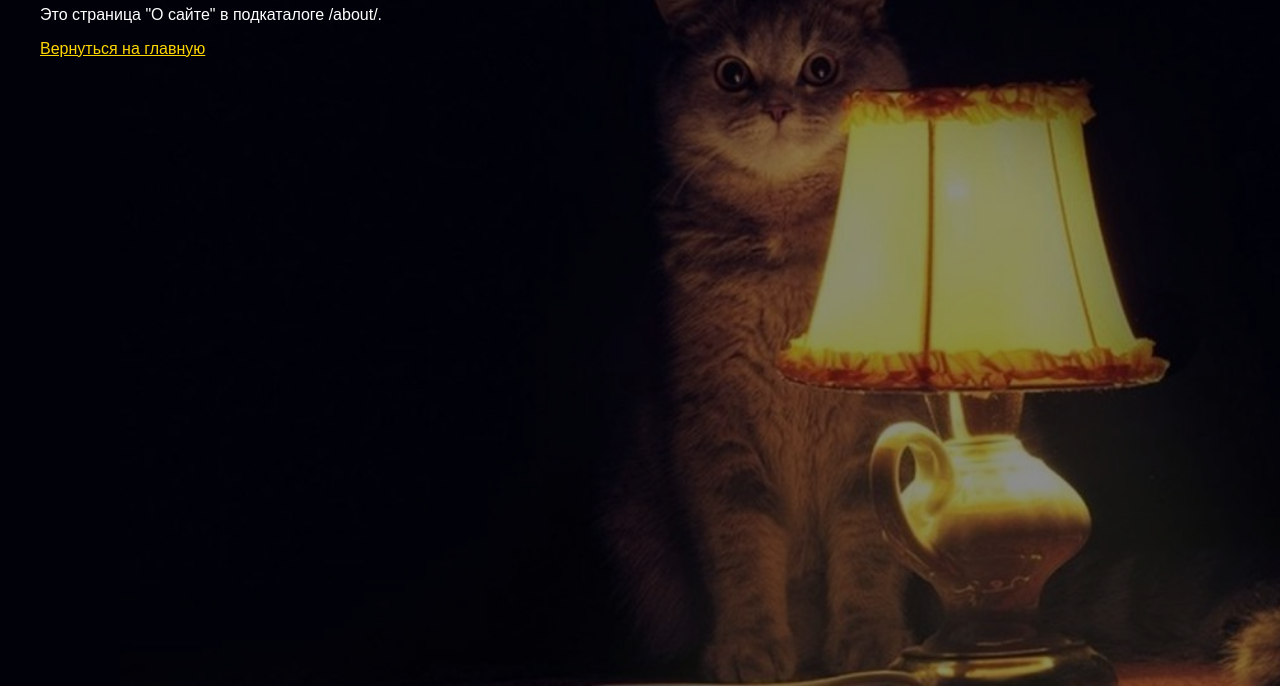
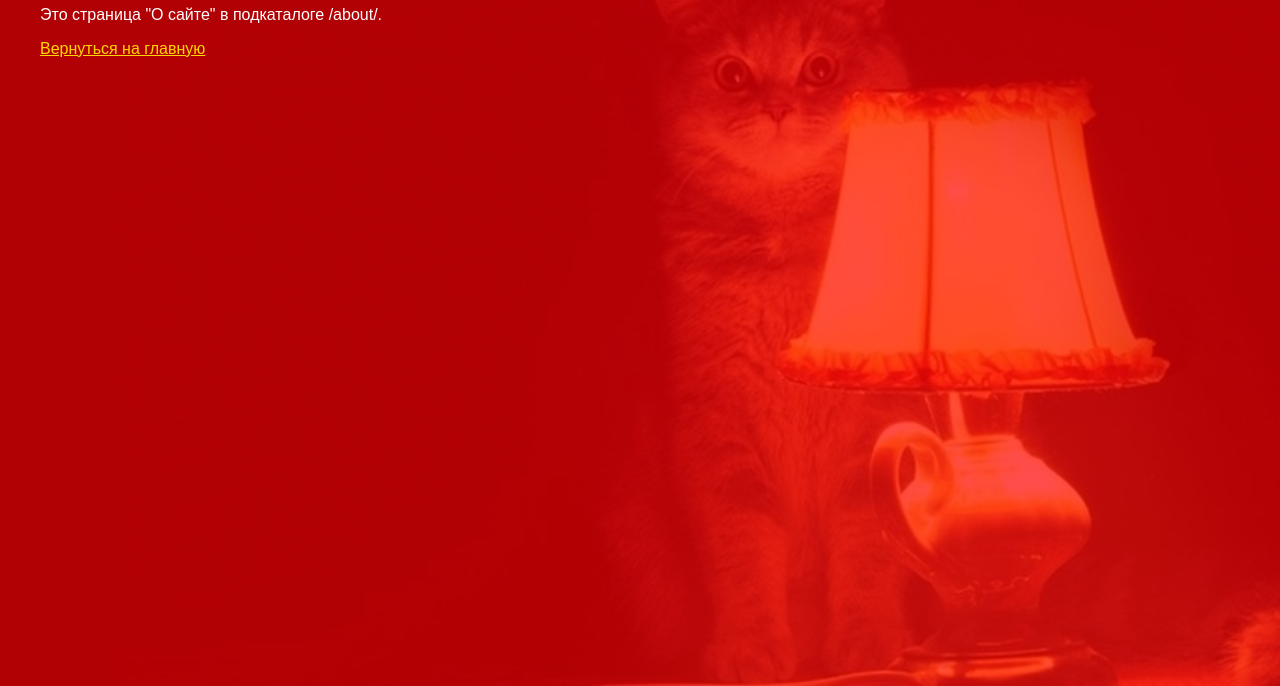
Before and after one commit to ZzodiA/laboratory, a plain HTML site: page about/index.html in a window 1280 px wide. Shown: the part 114-800 px from the top of the page. Drawn offline with Linux system fonts and the light colour scheme.

Commit message:
Refactor body background and add overlay effect
Removed background image from body and added it to a pseudo-element with reduced opacity.

```diff
--- a/style.css
+++ b/style.css
@@ -1,25 +1,26 @@
 body {
-    background-image: url("images/shiny_cat.jpg");
-    background-size: cover;
-    background-position: center;
-    background-repeat: no-repeat;
-    background-attachment: fixed;
     background-color: #ff0000;
-
     margin: 0;
     min-height: 100vh;
     padding: 40px;
     box-sizing: border-box;
-
     font-family: Arial, sans-serif;
     color: #ffffff;
+    position: relative;
+    z-index: 1;
 }
 
 body::before {
     content: "";
     position: fixed;
     inset: 0;
-    background: rgba(0, 0, 0, 0.45);
+    background-image: url("images/shiny_cat.jpg");
+    background-size: cover;
+    background-position: center;
+    background-repeat: no-repeat;
+
+    opacity: 0.3;
+
     z-index: -1;
 }
 
@@ -31,13 +32,13 @@ a,
 a:link,
 a:visited,
 a:active {
-    color: #ffd700;            /* жёлтый */
+    color: #ffd700;
     text-decoration: underline;
     -webkit-tap-highlight-color: transparent;
 }
 
 a:hover {
-    color: #ffff99;            /* светло-жёлтый при наведении */
+    color: #ffff99;
 }
 
 a:focus {
```
